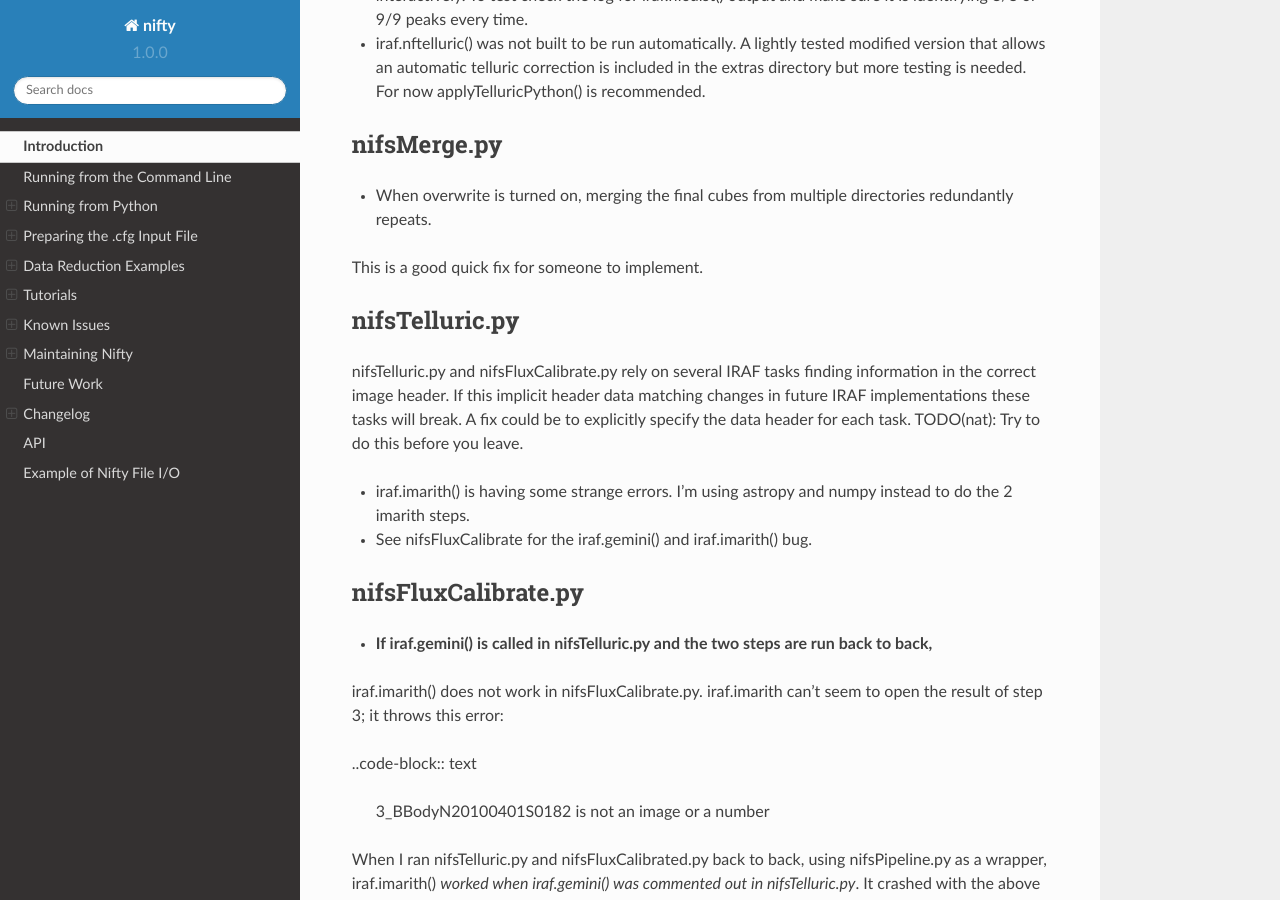
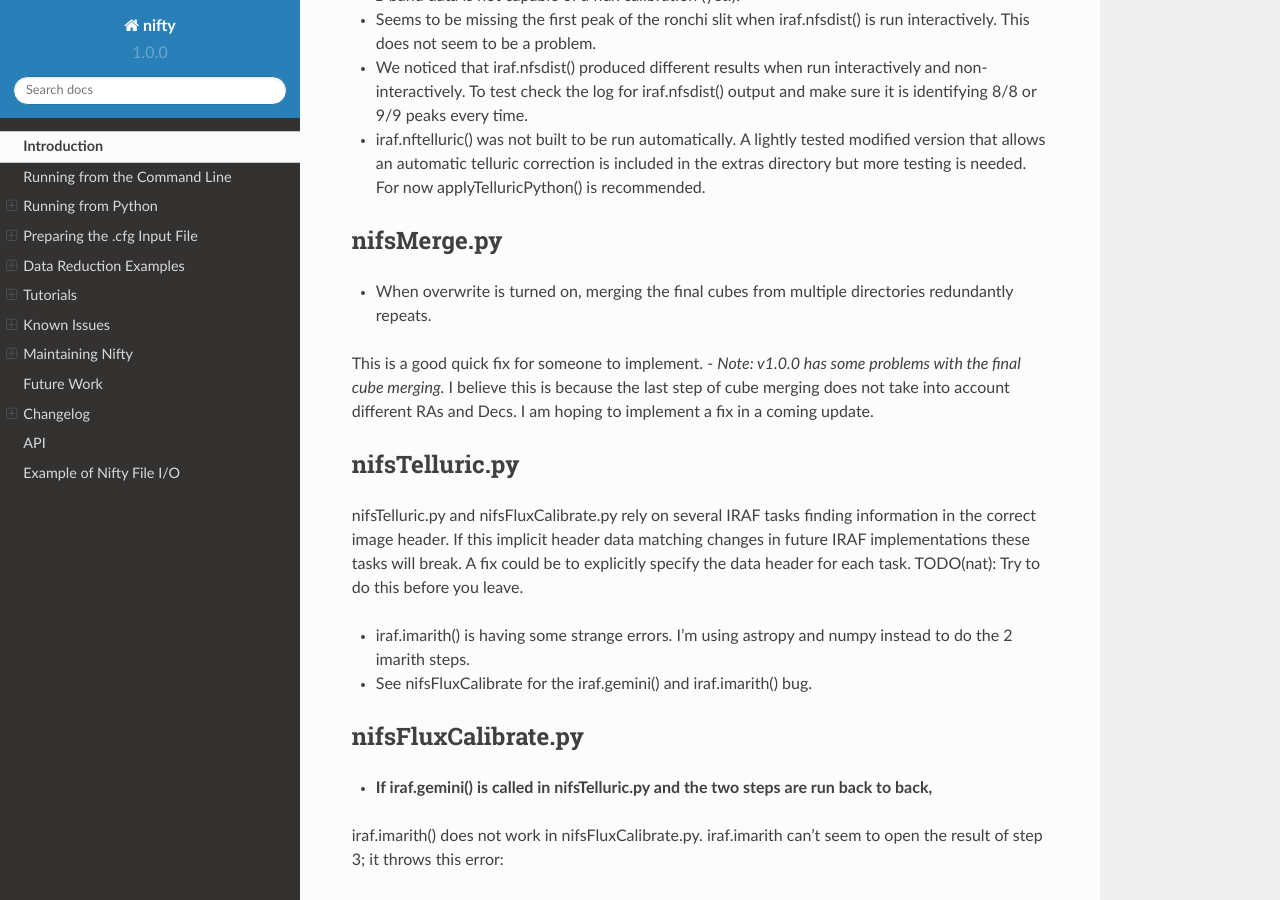
Before and after one commit to mrlb05/Nifty4Gemini, a Sphinx documentation site: the page built from docs/nifty/introduction.rst, in a window 1280 px wide and 900 px high, scrolled down 19876 px. Built offline with Sphinx 7.4.7 and the Read the Docs theme 2.0.0, drawn with Linux system fonts in a browser that asks for light colours; some of the changed text lies outside the part shown.

Commit message:
Updated docs with FINAL merge issue

```diff
--- a/docs/nifty/introduction.rst
+++ b/docs/nifty/introduction.rst
@@ -690,6 +690,10 @@ Data Reduction Examples
 Observations of Titan; GN-2014A-Q-85
 ------------------------------------
 
+*Note: v1.0.0 has some problems with the final cube merging.* I believe this is because
+the last step of cube merging does not take into account different RAs and Decs. I am hoping
+to implement a fix in a coming update.
+
 Once you raise the telluricTimeThreshold to 7200 seconds and turn off the telluric
 sky subtraction, this data reduction works very well in full-automatic mode.
 
@@ -1082,6 +1086,9 @@ nifsMerge.py
 
 - When overwrite is turned on, merging the final cubes from multiple directories redundantly repeats.
 This is a good quick fix for someone to implement.
+- *Note: v1.0.0 has some problems with the final cube merging.* I believe this is because
+the last step of cube merging does not take into account different RAs and Decs. I am hoping
+to implement a fix in a coming update.
 
 nifsTelluric.py
 ---------------
```
Also changed, not shown: 1 other file.
